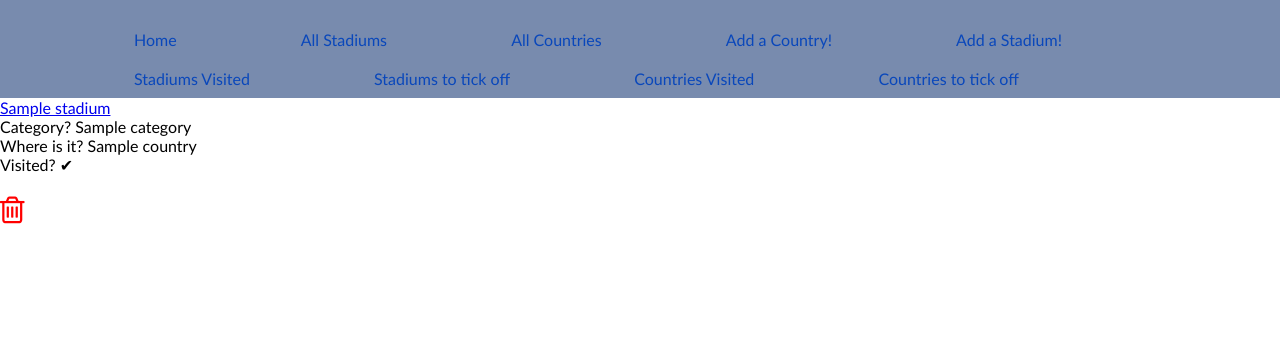
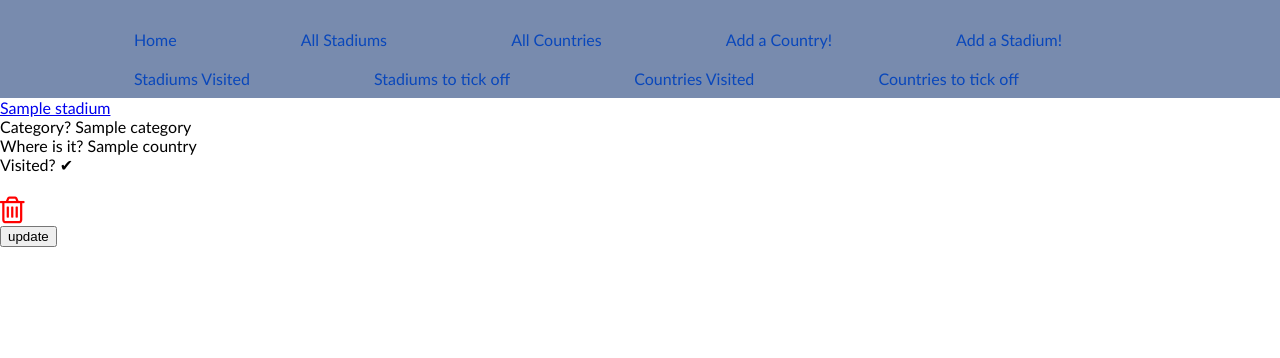
Before and after one commit to garyb6/Project1, a Flask app: page /stadiums in a window 1280 px wide. Shown: the top 358 px of the page. Run offline with Flask 2, Linux system fonts and the light colour scheme; a database or web service that is not in the repository returns one stand-in record (values such as "Sample title"); some libraries are stand-ins or nearby versions.

Commit message:
update from all pages

```diff
--- a/static/css/style.css
+++ b/static/css/style.css
@@ -10,7 +10,8 @@ body{
     height:100vh;
     background-image: url(/static/images/SJP.jpg);
     background-repeat: no-repeat;
-    background-size: cover
+    background-size: cover;
+    background-attachment: fixed
 }
 
 nav{
--- a/templates/stadiums/index.html
+++ b/templates/stadiums/index.html
@@ -25,6 +25,11 @@
             <button class="trash-button"><i class="fa fa-trash-o fa-3x" style="color:red" aria-hidden="true"></i></button>
             </form>
         </div>
+        <div class="buttons">
+            <form class="update-form" action="/stadiums/{{stadium.id}}/edit" method="GET">
+            <button>update</button>
+            </form>
+        </div>
     </div>
 {% endfor %}
 
--- a/templates/stadiums/to_visit.html
+++ b/templates/stadiums/to_visit.html
@@ -19,6 +19,11 @@
             <button class="trash-button"><i class="fa fa-trash-o fa-3x" style="color:red" aria-hidden="true"></i></button>
             </form>
         </div>
+        <div class="buttons">
+            <form class="update-form" action="/stadiums/{{stadium.id}}/edit" method="GET">
+            <button>update</button>
+            </form>
+        </div>
     </div>
 {% endfor %}
 
--- a/templates/stadiums/visited.html
+++ b/templates/stadiums/visited.html
@@ -19,6 +19,11 @@
             <button class="trash-button"><i class="fa fa-trash-o fa-3x" style="color:red" aria-hidden="true"></i></button>
             </form>
         </div>
+        <div class="buttons">
+            <form class="update-form" action="/stadiums/{{stadium.id}}/edit" method="GET">
+            <button>update</button>
+            </form>
+        </div>
     </div>
 {% endfor %}
 
```
Also changed, not shown: templates/countries/visited.html (+6 -1 lines).
